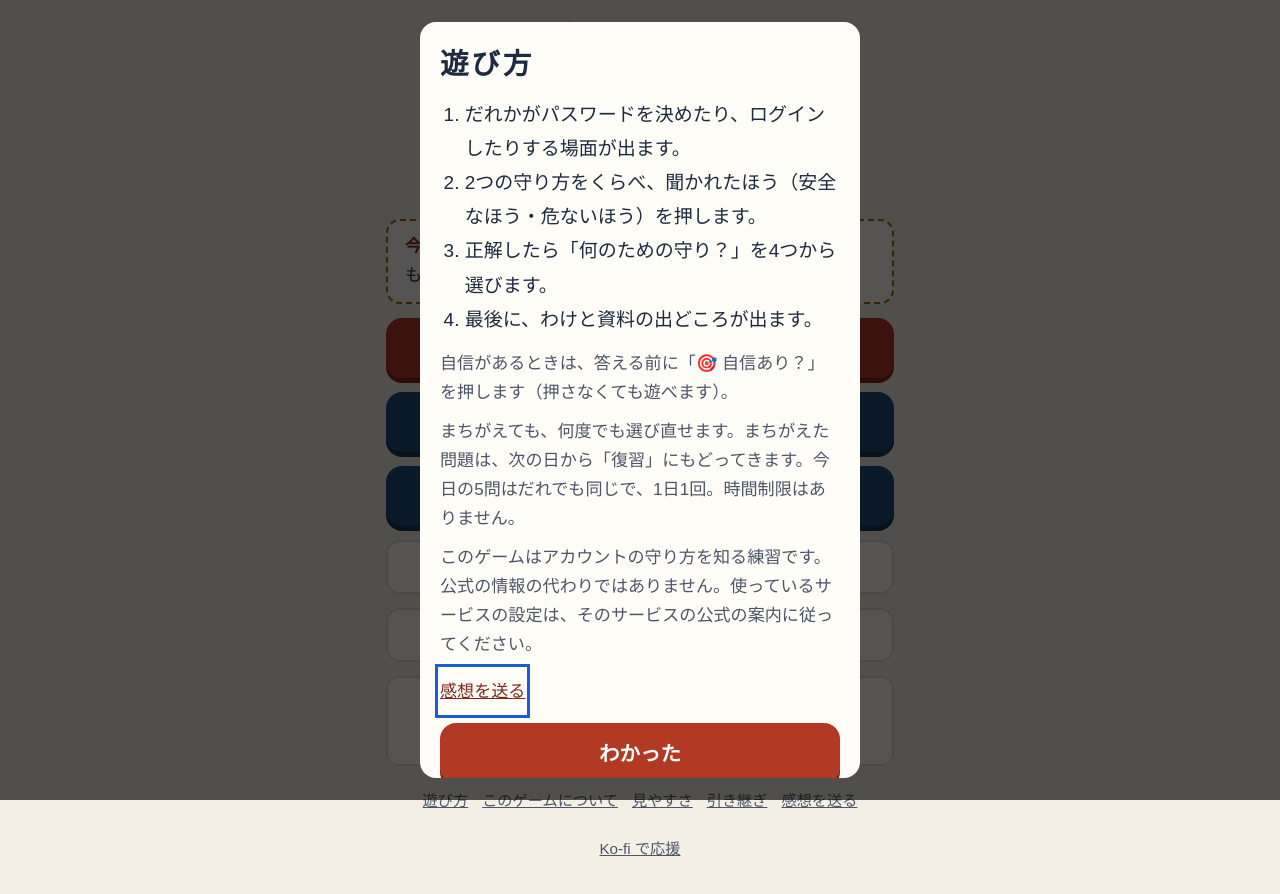
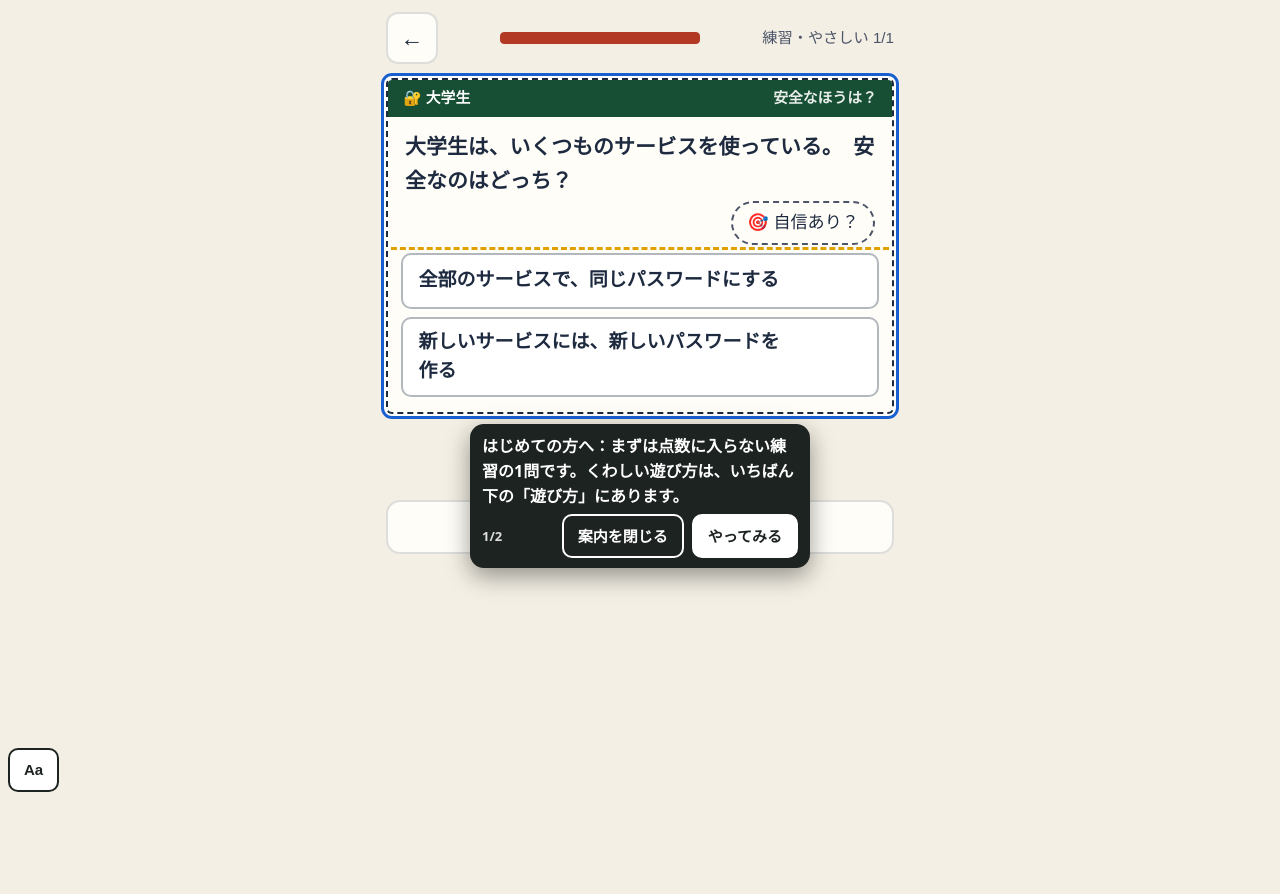
Before and after one commit to satou-aaaaa/login-mamori, a plain HTML site: page index.html in a window 1280 px wide. After the commit the page ends 800 px from the top, so only its background shows below. Drawn offline with Linux system fonts and the light colour scheme; a web font is replaced by a local one.

Commit message:
ひな形の共通部品を写す（shared-workflows 67f7985） (#9)
Co-authored-by: template-sync <41898283+github-actions[bot]@users.noreply.github.com>

```diff
--- a/index.html
+++ b/index.html
@@ -346,7 +346,8 @@ html.a11y-say body{padding-bottom:calc(64px + env(safe-area-inset-bottom,0px))!i
 //      （incidents/2026-11-21-hand-copied-helpers-drift.md）。
 //      あわせて、はじめて遊ぶ人への案内（吹き出し Core.coach）を足した。長い「遊び方」の窓の代わりに、練習の1問を遊びながら
 //      その場で一言ずつ教える（NN/g「Mobile Instructional Overlays」・Andersen ほか CHI 2012「The Impact of Tutorials on Games of Varying Complexity」）。
-//   3: 2026-11-22 吹き出しを出しているあいだ 0.4 秒ごとに場所を測り直す（古い場所に残って押す所を隠すことがあった）。ボタンの字を「案内を閉じる」に
+//   3: 2026-11-22 吹き出しを出しているあいだ 0.4 秒ごとに場所を測り直す（古い場所に残って押す所を隠すことがあった）。ボタンの字を「案内を閉じる」に。
+//      段の wait（その所が出るまで待つ）を足した。全ゲームの「はじめての練習」を sync-template の migrateFirstPlay が足すため
 //   2: 2026-11-22 感想フォームのゲーム名を、渡さなければ題（<title>）から入れる。sync-template が全ゲームを game-core に切り替える（migrateCore）ため
 // 決まり: 外へ通信しない。ゲームの関数の名前（toast・buzz など）は上書きしない（Core.toast などで呼ぶ）。
 (function () {
@@ -432,6 +433,7 @@ html.a11y-say body{padding-bottom:calc(64px + env(safe-area-inset-bottom,0px))!i
   //   sel   …… 吹き出しを付ける所。まだ画面に無いあいだは待つ（ゲームが画面を作り直しても付け直す）
   //   until …… その所が画面に出たら次へ進む（答えた・正解した など）。無ければ sel を押したら次へ
   //   button …… 押すと次へ進むボタンの字（読むだけの吹き出し）
+  //   wait  …… その所が画面に出るまで、この吹き出しは出さずに待つ（答えたあとにだけ「次へ」を指す など）
   //   pos   …… "below"（既定）か "above"。その側に場所が無ければ、ページを少し動かして場所を空ける（読む所を隠さないため）
   // 吹き出しは押す所を隠さない（上か下の空いたほうに出す）。「案内を閉じる」と Esc でいつでもやめられる。
   const coach = (() => {
@@ -466,7 +468,7 @@ html.a11y-say body{padding-bottom:calc(64px + env(safe-area-inset-bottom,0px))!i
       while (steps && i < steps.length && steps[i].until && find(steps[i].until)) i++;
       if (!steps) return;
       if (i >= steps.length) return stop(true);
-      const st = steps[i], el = find(st.sel);
+      const st = steps[i], el = st.wait && !find(st.wait) ? null : find(st.sel);
       if (!el) { box.hidden = true; mark(null); return; }
       box.hidden = false; mark(el);
       const fresh = shown !== i;
@@ -841,7 +843,7 @@ function home() {
   $("go-cal").onclick = () => cal();
   $("go-ach").onclick = achView;
   bindFooter();
-  if (!s.tut) openHow();
+  if (!s.tut) firstPlay();
 }
 function practiceMenu() {
   app.innerHTML = `<header><button class="icon" id="back" aria-label="もどる">←</button><h1>練習<small>今日の記録には入りません（まもり帳には載ります）</small></h1></header>
@@ -852,6 +854,27 @@ function practiceMenu() {
   document.querySelectorAll(".lv button").forEach((b) => (b.onclick = () => startRun("p", +b.dataset.t)));
   bindFooter(); toTop();
 }
+// first-play:begin（shared-workflows の scripts/sync-template.mjs が足した。直すときはひな形を直す）
+// はじめての人：長い「遊び方」の窓を出さず、点数に入らない練習の1問を遊びながら、吹き出しで一言ずつ教える（game-core の Core.coach）。
+// 「見た」は始めたその場で残す（途中でやめても、次からはふつうに始まる。くわしい遊び方はいつでもいちばん下の「遊び方」から）
+const FIRST_STEPS = [
+  { sel: "#choices", button: "やってみる", text: "はじめての方へ：まずは点数に入らない練習の1問です。くわしい遊び方は、いちばん下の「遊び方」にあります。" },
+  { sel: "#next", wait: ".verdict", text: "できました。わけを読んだら、ここを押して進みます。" },
+];
+function firstPlay() {
+  save((s) => { s.tut = true; });
+  // 練習の入り口を開いて、いちばん上（いちばんやさしい）を押す。無ければ前の形（遊び方の窓）にもどす
+  practiceMenu();
+  const b = document.querySelector(".lv button");
+  if (!window.Core || !Core.coach || !b) { home(); return openHow(); }
+  b.click();
+  // 練習は1問だけにする（数を減らしてから描き直す）
+  save((s) => { const r = s.runs && s.runs.p; if (r && Array.isArray(r.list)) r.list = r.list.slice(0, 1); });
+  play();
+  // 案内を閉じた（Esc も）ら、1問の練習の途中経過を残さずにホームへ（ふだんの練習の「続きから」を出さない）
+  Core.coach.start(FIRST_STEPS, { home, onEnd: (done) => { if (done === false) { save((s) => { const r = s.runs && s.runs.p; if (r && !(r.res || []).length) delete s.runs.p; }); home(); } } });
+}
+// first-play:end
 function startRun(mode, opt) {
   const k = todayKey(); let ng = false;
   save((s) => {
```
Also changed, not shown: qa/run.mjs (+6 -5 lines).
